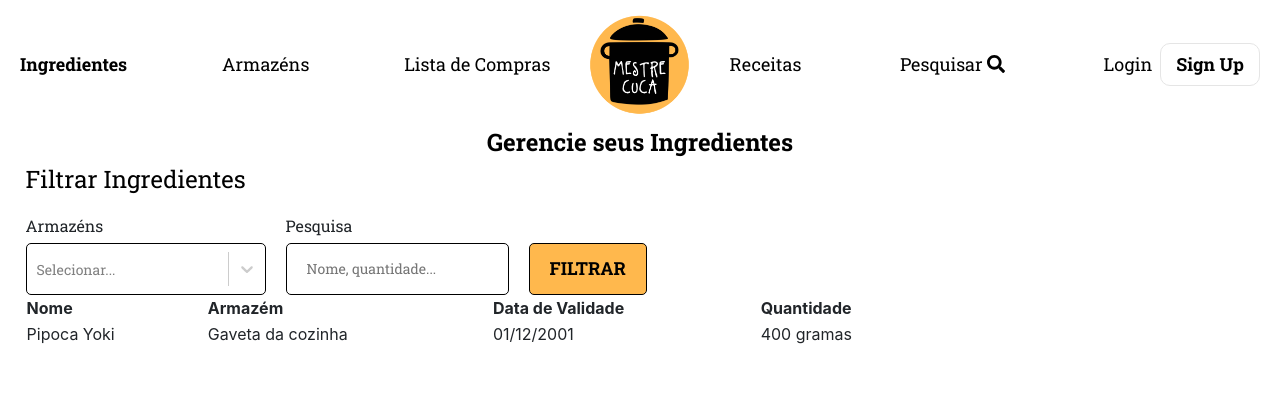
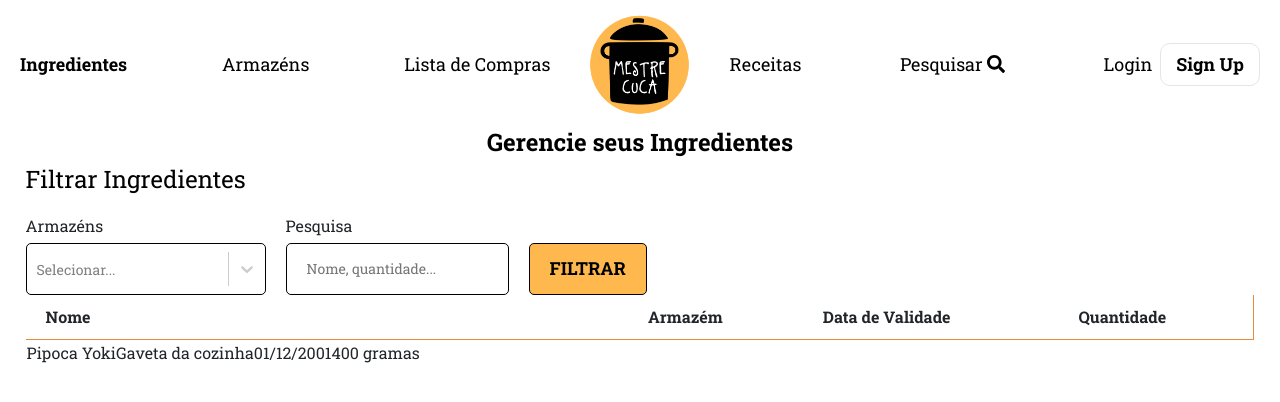
Before and after one commit to fabiofaundes/mestre-cuca-front, a React (Create React App) app in the folder front/mestre_cuca/: page / in a window 1280 px wide. Shown: the top 402 px of the page. Built offline with nearby package versions, Linux system fonts and the light colour scheme.

Commit message:
improve Table usage

```diff
--- /dev/null
+++ b/front/mestre_cuca/src/_components/Table/Column.js
@@ -0,0 +1,10 @@
+import PropTypes from 'prop-types'
+
+const Column = () => null
+
+Column.propTypes = {
+  name: PropTypes.string.isRequired,
+  title: PropTypes.string.isRequired,
+}
+
+export default Column
--- a/front/mestre_cuca/src/_components/Table/Table.js
+++ b/front/mestre_cuca/src/_components/Table/Table.js
@@ -1,29 +1,45 @@
-import React, { useState } from 'react'
+import React, { Children, isValidElement, useState } from 'react'
 import PropTypes from 'prop-types'
 import styled from 'styled-components'
+import Column from './Column'
+import { colors } from '../../_helpers'
 
 const StyledTable = styled.table`
+  width: 100%;
+  font-family: Roboto Slab;
 
+  thead {
+    border-bottom: 1px solid ${colors.darkOrange};
+    border-right: 1px solid ${colors.darkOrange};
+  }
+
+  th {
+    padding: 10px 20px;
+  }
 `
 
-const Table = ({data, columnNames, className}) => {
+const Table = ({data, className, children}) => {
+
+  const columns = Children.toArray(children).filter(
+    child => isValidElement(child) && child.type === Column
+  )
 
   return (
     <StyledTable className={className}>
       <thead>
         <tr>
-          {
-            columnNames.map((item, i) => <th key={`header${i}`}>{item}</th>)
-          }
+        {
+          columns.map(col =>
+            <th key={`headerFor${col.props.name}`}>{col.props.title}</th>
+          )
+        }
         </tr>
       </thead>
       <tbody>
         {
           data.map((item, i) =>
-            <tr key={`object${i}`}>
-              {
-                Object.keys(item).map(key => <td key={`object${key}${i}`}>{item[key]}</td>)
-              }
+            <tr key={`item${i}`}>
+              <td>{ columns.map(col => item[col.props.name])}</td>
             </tr>
           )
         }
@@ -34,7 +50,6 @@ const Table = ({data, columnNames, className}) => {
 
 Table.propTypes = {
   data: PropTypes.arrayOf(PropTypes.object).isRequired,
-  columnNames: PropTypes.arrayOf(PropTypes.string).isRequired,
   className: PropTypes.string
 }
 
--- a/front/mestre_cuca/src/_helpers/cssHelper.js
+++ b/front/mestre_cuca/src/_helpers/cssHelper.js
@@ -1,5 +1,6 @@
 const colors = {
   defaultOrange: '#FFB84D',
+  darkOrange: '#E88A3A',
   red: '#B37924',
   black: '#000000'
 }
--- a/front/mestre_cuca/src/pages/Ingredientes/Ingredientes.js
+++ b/front/mestre_cuca/src/pages/Ingredientes/Ingredientes.js
@@ -1,5 +1,6 @@
 import React from 'react'
 import { Filter, Table } from '../../_components'
+import Column from '../../_components/Table/Column'
 
 const mockedData = [
   {
@@ -10,20 +11,18 @@ const mockedData = [
   },
 ]
 
-const mockedColumNames = [
-  "Nome",
-  "Armazém",
-  "Data de Validade",
-  "Quantidade",
-]
-
 const Ingredientes = () => {
   return(
     <>
       <h1 className='title text-center'>Gerencie seus Ingredientes</h1>
       <Filter target="ingrediente" />
       <div className='row no-gutters'>
-      <Table data={mockedData} columnNames={mockedColumNames} className='col-lg-9'/>
+      <Table data={mockedData}>
+        <Column name='nome' title='Nome' />
+        <Column name='armazem' title='Armazém' />
+        <Column name='dataDeValidade' title="Data de Validade" />
+        <Column name='quantidade' title='Quantidade' />
+      </Table>
       </div>
     </>
   )
```
Also changed, not shown: 1 other file (tests, documents, lock files or other folders).
